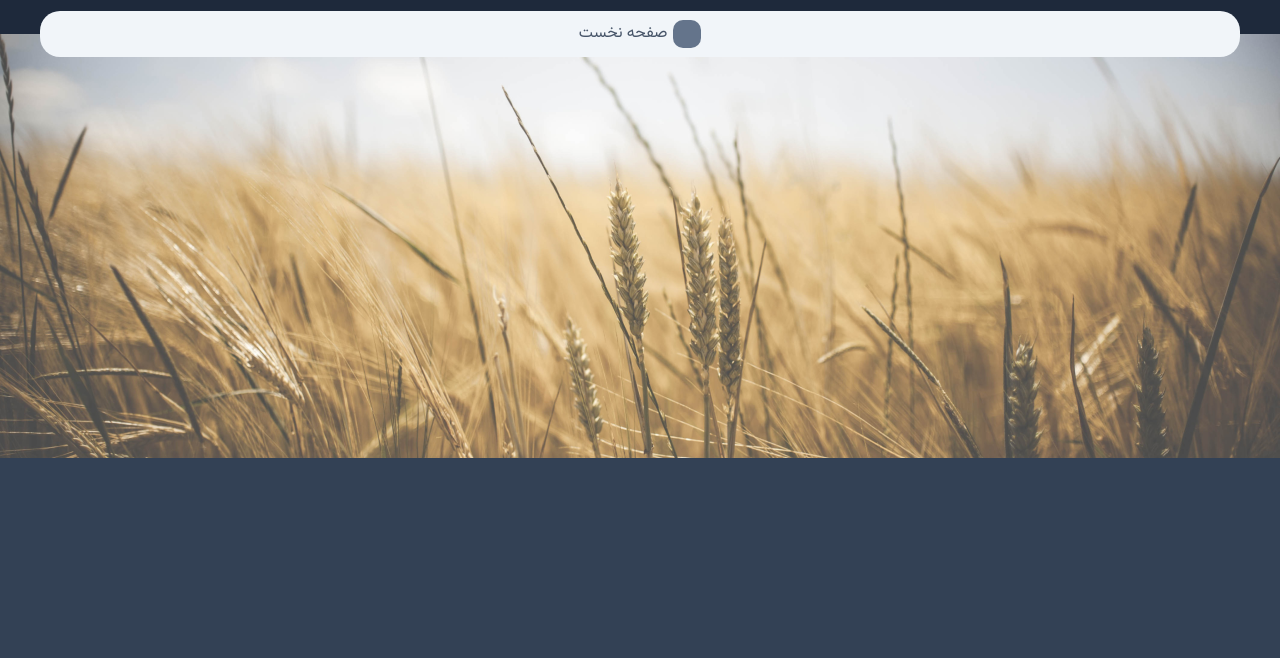
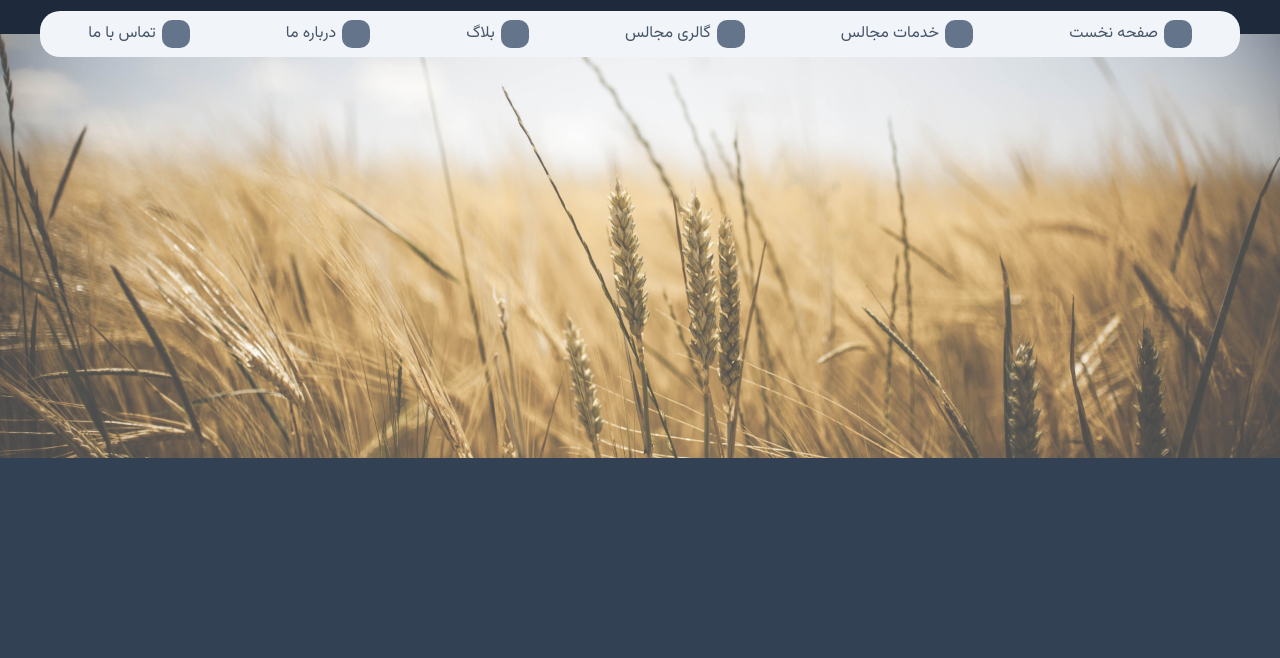
Before and after one commit to HomayoonAAhmad/tailwind-project, a website: page index.html in a window 1280 px wide. Shown: the part 142-800 px from the top of the page. Drawn offline with Linux system fonts and the light colour scheme.

Commit message:
navbar complete

```diff
--- a/index.html
+++ b/index.html
@@ -97,14 +97,70 @@
       <div
         class="flex flex-row h-[46px] bg-slate-100 mx-10 rounded-20 -m-[23px]"
       >
-        <ul class="flex flex-row space-x-4 mx-auto">
-          <li class="flex items-center space-x-reverse space-x-1.5">
+        <ul class="contents">
+          <!-- here -->
+          <li class="flex items-center space-x-reverse space-x-1.5 mx-auto">
             <div class="bg-slate-500 w-7 h-7 rounded-[10px] my-[9px]"></div>
             <a
               class="text-slate-600 hover:text-slate-800 font-medium hover:font-extrabold text-[16px] font-vazirmatn"
               href="#"
             >
               صفحه نخست
+            </a>
+          </li>
+          <!-- here -->
+          <!-- here -->
+          <li class="flex items-center space-x-reverse space-x-1.5 mx-auto">
+            <div class="bg-slate-500 w-7 h-7 rounded-[10px] my-[9px]"></div>
+            <a
+              class="text-slate-600 hover:text-slate-800 font-medium hover:font-extrabold text-[16px] font-vazirmatn"
+              href="#"
+            >
+              خدمات مجالس
+            </a>
+          </li>
+          <!-- here -->
+          <!-- here -->
+          <li class="flex items-center space-x-reverse space-x-1.5 mx-auto">
+            <div class="bg-slate-500 w-7 h-7 rounded-[10px] my-[9px]"></div>
+            <a
+              class="text-slate-600 hover:text-slate-800 font-medium hover:font-extrabold text-[16px] font-vazirmatn"
+              href="#"
+            >
+              گالری مجالس
+            </a>
+          </li>
+          <!-- here -->
+          <!-- here -->
+          <li class="flex items-center space-x-reverse space-x-1.5 mx-auto">
+            <div class="bg-slate-500 w-7 h-7 rounded-[10px] my-[9px]"></div>
+            <a
+              class="text-slate-600 hover:text-slate-800 font-medium hover:font-extrabold text-[16px] font-vazirmatn"
+              href="#"
+            >
+              بلاگ
+            </a>
+          </li>
+          <!-- here -->
+          <!-- here -->
+          <li class="flex items-center space-x-reverse space-x-1.5 mx-auto">
+            <div class="bg-slate-500 w-7 h-7 rounded-[10px] my-[9px]"></div>
+            <a
+              class="text-slate-600 hover:text-slate-800 font-medium hover:font-extrabold text-[16px] font-vazirmatn"
+              href="#"
+            >
+              درباره ما
+            </a>
+          </li>
+          <!-- here -->
+          <!-- here -->
+          <li class="flex items-center space-x-reverse space-x-1.5 mx-auto">
+            <div class="bg-slate-500 w-7 h-7 rounded-[10px] my-[9px]"></div>
+            <a
+              class="text-slate-600 hover:text-slate-800 font-medium hover:font-extrabold text-[16px] font-vazirmatn"
+              href="#"
+            >
+              تماس با ما
             </a>
           </li>
           <!-- here -->
```
Also changed, not shown: output.css.
